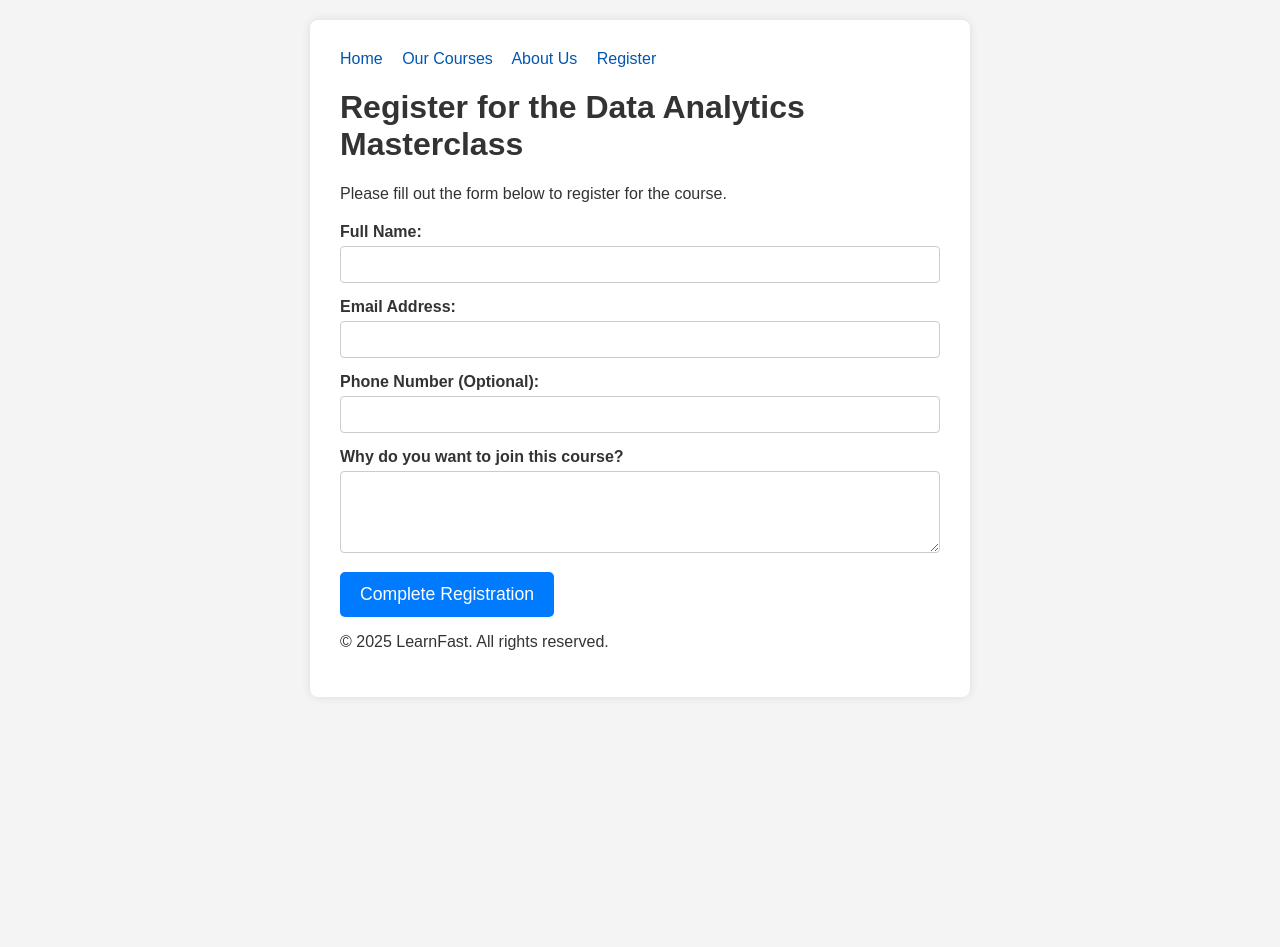
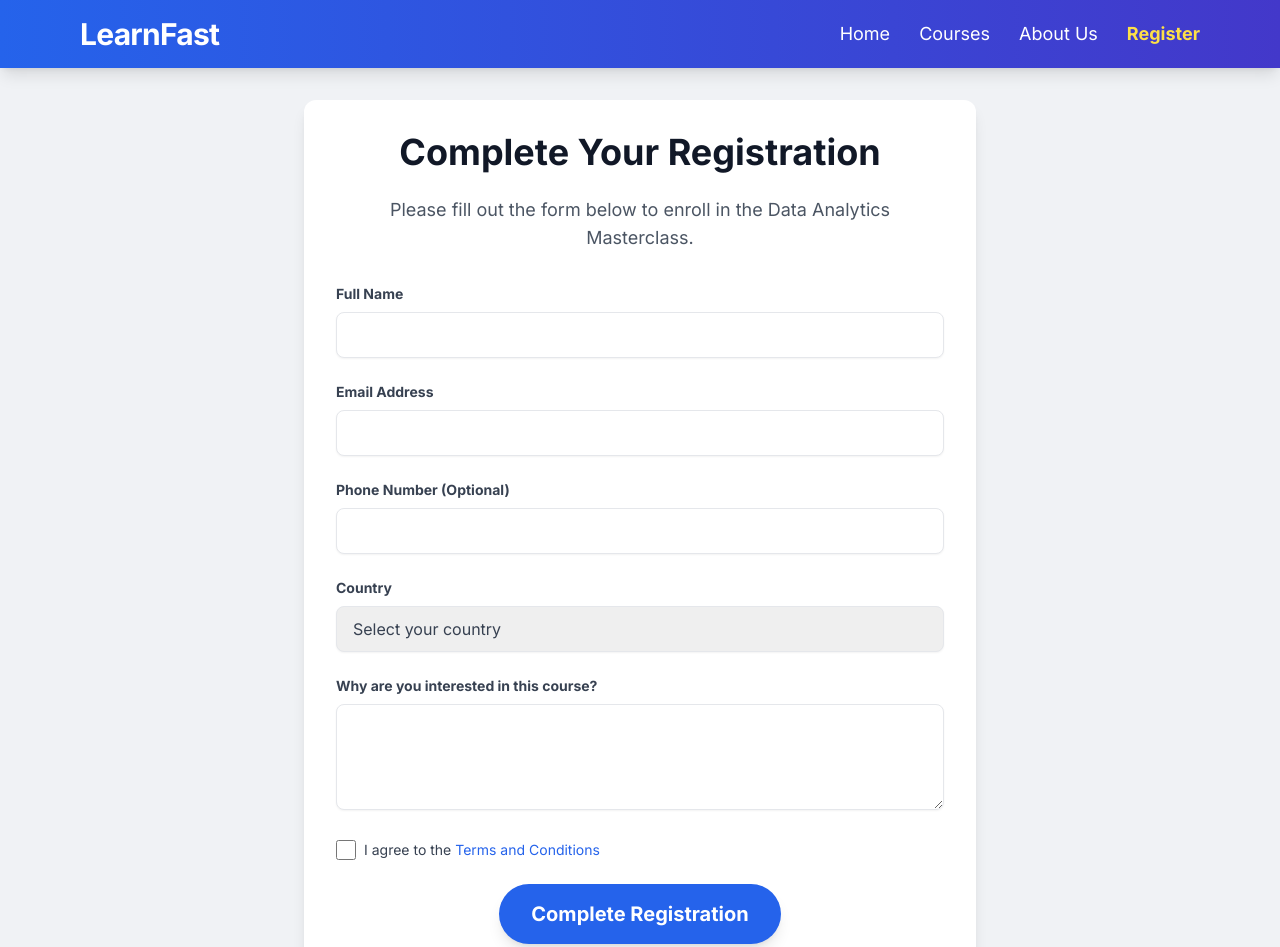
Before and after one commit to Tejal-99/day5ga4, a plain HTML site: page register.html in a window 1280 px wide. Shown: the top 947 px of the page. Before the commit the page ends 800 px from the top, so only its background shows below. Drawn offline with nearby package versions, Linux system fonts and the light colour scheme.

Commit message:
Update register.html

```diff
--- a/register.html
+++ b/register.html
@@ -3,75 +3,112 @@
 <head>
     <meta charset="UTF-8">
     <meta name="viewport" content="width=device-width, initial-scale=1.0">
-    <title>Register for Data Analytics Course - LearnFast</title>
+    <title>Register for Data Analytics - LearnFast</title>
+    <!-- Tailwind CSS CDN -->
+    <script src="https://cdn.tailwindcss.com"></script>
+    <!-- Google Fonts - Inter -->
+    <link href="https://fonts.googleapis.com/css2?family=Inter:wght@300;400;500;600;700&display=swap" rel="stylesheet">
+    <style>
+        body {
+            font-family: 'Inter', sans-serif;
+            background-color: #f0f2f5;
+            color: #333;
+        }
+    </style>
+    <!-- Google tag (gtag.js) - IMPORTANT: Replace G-XXXXXXXXXX with your actual GA4 Measurement ID -->
     <script async src="https://www.googletagmanager.com/gtag/js?id=G-XXXXXXXXXX"></script>
     <script>
       window.dataLayer = window.dataLayer || [];
       function gtag(){dataLayer.push(arguments);}
       gtag('js', new Date());
+
       gtag('config', 'G-XXXXXXXXXX');
     </script>
-    <style>
-        /* Basic styling */
-        body { font-family: Arial, sans-serif; margin: 0; padding: 20px; background-color: #f4f4f4; color: #333; }
-        .container { max-width: 600px; margin: auto; background: #fff; padding: 30px; border-radius: 8px; box-shadow: 0 0 10px rgba(0, 0, 0, 0.1); }
-        .nav-link { margin-right: 15px; text-decoration: none; color: #0056b3; }
-        .nav-link:hover { text-decoration: underline; }
-        form { margin-top: 20px; }
-        label { display: block; margin-bottom: 5px; font-weight: bold; }
-        input[type="text"], input[type="email"], textarea {
-            width: calc(100% - 22px); /* Account for padding and border */
-            padding: 10px;
-            margin-bottom: 15px;
-            border: 1px solid #ccc;
-            border-radius: 4px;
-        }
-        input[type="submit"] {
-            background-color: #007bff;
-            color: white;
-            padding: 12px 20px;
-            border: none;
-            border-radius: 5px;
-            cursor: pointer;
-            font-size: 1.1em;
-            transition: background-color 0.3s ease;
-        }
-        input[type="submit"]:hover { background-color: #0056b3; }
-    </style>
 </head>
-<body>
-    <div class="container">
-        <header>
-            <nav>
-                <a href="index.html" class="nav-link">Home</a>
-                <a href="course.html" class="nav-link">Our Courses</a>
-                <a href="about.html" class="nav-link">About Us</a>
-                <a href="register.html" class="nav-link">Register</a>
+<body class="min-h-screen flex flex-col">
+    <!-- Header Section (consistent across pages) -->
+    <header class="bg-gradient-to-r from-blue-600 to-indigo-700 text-white shadow-lg">
+        <div class="max-w-6xl mx-auto px-4 py-4 flex flex-col sm:flex-row justify-between items-center">
+            <div class="flex items-center mb-4 sm:mb-0">
+                <a href="index.html" class="text-3xl font-bold tracking-tight">LearnFast</a>
+            </div>
+            <nav class="space-x-4 sm:space-x-6 text-lg">
+                <a href="index.html" class="nav-link hover:text-blue-200 transition-colors duration-200">Home</a>
+                <a href="course.html" class="nav-link hover:text-blue-200 transition-colors duration-200">Courses</a>
+                <a href="about.html" class="nav-link hover:text-blue-200 transition-colors duration-200">About Us</a>
+                <a href="register.html" class="nav-link font-bold text-yellow-300">Register</a>
             </nav>
-        </header>
+        </div>
+    </header>
 
-        <h1>Register for the Data Analytics Masterclass</h1>
-        <p>Please fill out the form below to register for the course.</p>
+    <!-- Main Content Section -->
+    <main class="flex-grow container mx-auto px-4 py-8">
+        <div class="bg-white shadow-lg rounded-xl p-8 max-w-2xl mx-auto">
+            <h1 class="text-4xl font-extrabold text-gray-900 mb-6 text-center">Complete Your Registration</h1>
+            <p class="text-lg text-gray-600 mb-8 text-center">
+                Please fill out the form below to enroll in the Data Analytics Masterclass.
+            </p>
 
-        <form action="confirmation.html" method="get">
-            <label for="fullName">Full Name:</label>
-            <input type="text" id="fullName" name="fullName" required>
+            <!-- Form section -->
+            <!-- IMPORTANT: For this simulation, the form action points directly to confirmation.html.
+                 In a real application, this would be a server-side endpoint. -->
+            <form action="confirmation.html" method="get" class="space-y-6">
+                <div>
+                    <label for="fullName" class="block text-gray-700 text-sm font-bold mb-2">Full Name</label>
+                    <input type="text" id="fullName" name="fullName" required
+                           class="shadow-sm appearance-none border rounded-lg w-full py-3 px-4 text-gray-700 leading-tight focus:outline-none focus:ring-2 focus:ring-blue-500 focus:border-transparent transition duration-200">
+                </div>
+                <div>
+                    <label for="email" class="block text-gray-700 text-sm font-bold mb-2">Email Address</label>
+                    <input type="email" id="email" name="email" required
+                           class="shadow-sm appearance-none border rounded-lg w-full py-3 px-4 text-gray-700 leading-tight focus:outline-none focus:ring-2 focus:ring-blue-500 focus:border-transparent transition duration-200">
+                </div>
+                <div>
+                    <label for="phone" class="block text-gray-700 text-sm font-bold mb-2">Phone Number (Optional)</label>
+                    <input type="tel" id="phone" name="phone"
+                           class="shadow-sm appearance-none border rounded-lg w-full py-3 px-4 text-gray-700 leading-tight focus:outline-none focus:ring-2 focus:ring-blue-500 focus:border-transparent transition duration-200">
+                </div>
+                <div>
+                    <label for="country" class="block text-gray-700 text-sm font-bold mb-2">Country</label>
+                    <select id="country" name="country" required
+                            class="shadow-sm appearance-none border rounded-lg w-full py-3 px-4 text-gray-700 leading-tight focus:outline-none focus:ring-2 focus:ring-blue-500 focus:border-transparent transition duration-200">
+                        <option value="">Select your country</option>
+                        <option value="usa">United States</option>
+                        <option value="canada">Canada</option>
+                        <option value="uk">United Kingdom</option>
+                        <option value="australia">Australia</option>
+                        <option value="india">India</option>
+                        <option value="other">Other</option>
+                    </select>
+                </div>
+                <div>
+                    <label for="motivation" class="block text-gray-700 text-sm font-bold mb-2">Why are you interested in this course?</label>
+                    <textarea id="motivation" name="motivation" rows="4"
+                              class="shadow-sm appearance-none border rounded-lg w-full py-3 px-4 text-gray-700 leading-tight focus:outline-none focus:ring-2 focus:ring-blue-500 focus:border-transparent transition duration-200"></textarea>
+                </div>
 
-            <label for="email">Email Address:</label>
-            <input type="email" id="email" name="email" required>
+                <div class="flex items-center">
+                    <input type="checkbox" id="terms" name="terms" required class="form-checkbox h-5 w-5 text-blue-600 rounded">
+                    <label for="terms" class="ml-2 text-gray-700 text-sm">I agree to the <a href="#" class="text-blue-600 hover:underline">Terms and Conditions</a></label>
+                </div>
 
-            <label for="phone">Phone Number (Optional):</label>
-            <input type="text" id="phone" name="phone">
+                <div class="text-center">
+                    <input type="submit" value="Complete Registration"
+                           class="cta-button bg-blue-600 hover:bg-blue-700 text-white px-8 py-4 rounded-full text-xl font-bold shadow-lg cursor-pointer transition-colors duration-300 transform hover:scale-105">
+                </div>
+            </form>
+        </div>
+    </main>
 
-            <label for="motivation">Why do you want to join this course?</label>
-            <textarea id="motivation" name="motivation" rows="4"></textarea>
-
-            <input type="submit" value="Complete Registration">
-        </form>
-
-        <footer>
+    <!-- Footer Section (consistent across pages) -->
+    <footer class="bg-gray-800 text-white py-6 mt-8">
+        <div class="max-w-6xl mx-auto px-4 text-center text-gray-400 text-sm">
             <p>&copy; 2025 LearnFast. All rights reserved.</p>
-        </footer>
-    </div>
+            <p class="mt-2">
+                <a href="about.html" class="hover:underline">Contact Us</a> |
+                <a href="#" class="hover:underline">Privacy Policy</a>
+            </p>
+        </div>
+    </footer>
 </body>
 </html>
```
